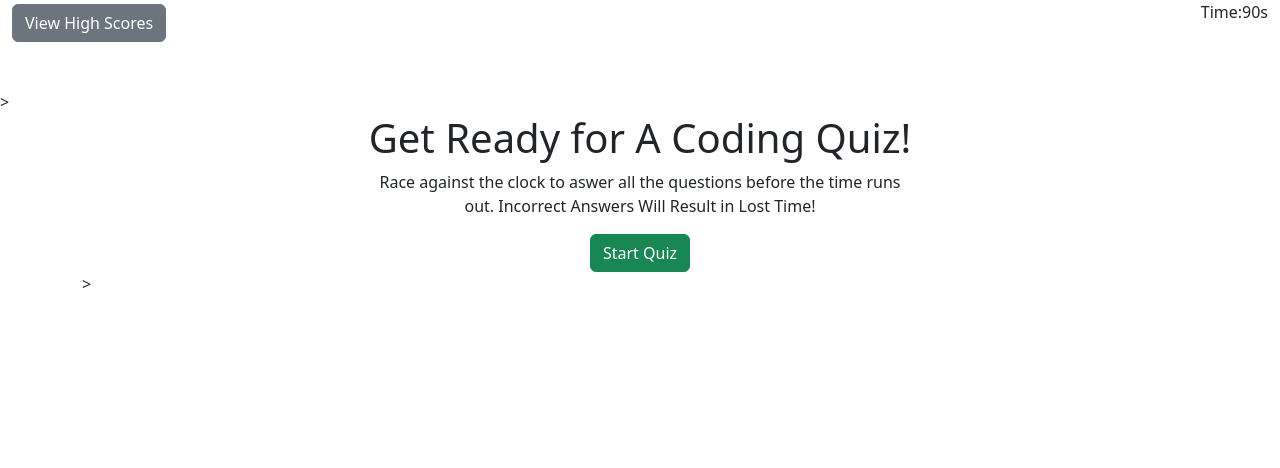
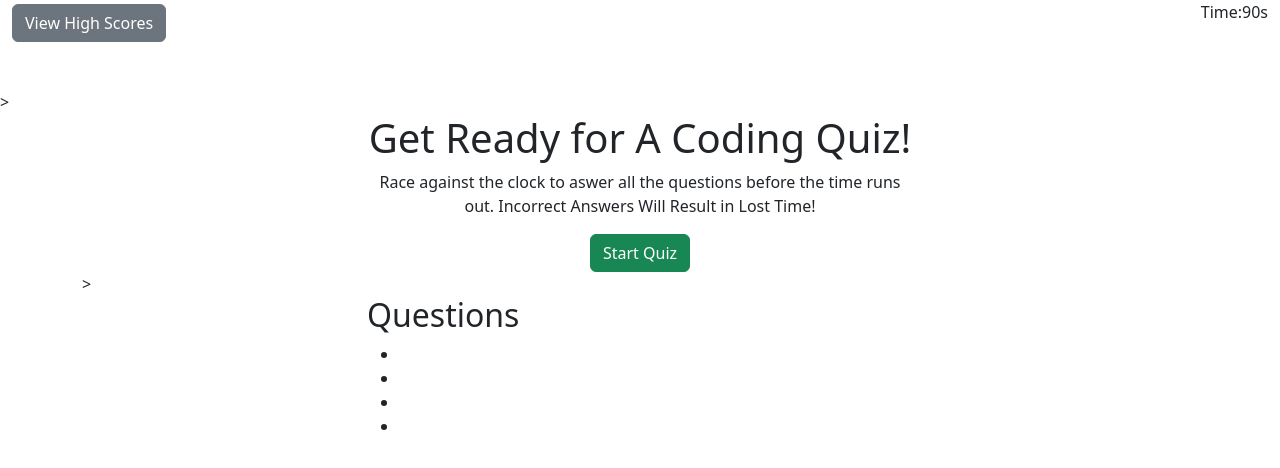
Before and after one commit to TaajL/04-Code-Quiz, a plain HTML site: page index.html in a window 1280 px wide. Drawn offline with nearby package versions, Linux system fonts and the light colour scheme.

Commit message:
addedQ&ASection

```diff
--- a/index.html
+++ b/index.html
@@ -37,8 +37,24 @@
                     </div>
                 </div>
             </section>
+    <!-- Q & A Section -->>
+            <section id="Q&A">
+            <div class="row">
+                <div class="col-3"></div>
+                    <div class="col-6">
+                        <h2 id=" question">Questions</h2>
+                        <ul>
+                            <li></li>
+                            <li></li>
+                            <li></li>
+                            <li></li>
+                        </ul>
+                        <div id="correct or incorrect">
 
-        <!-- Q & A Section -->>
+                        </div>
+                </div>
+            </div>
+            </section>
 
 
 
```
